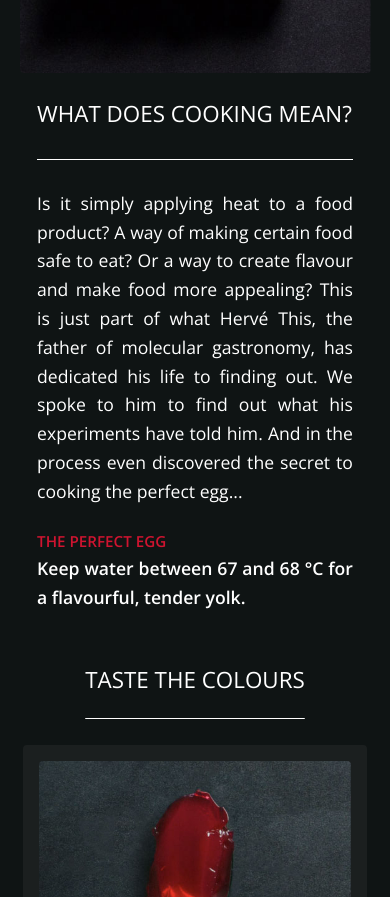
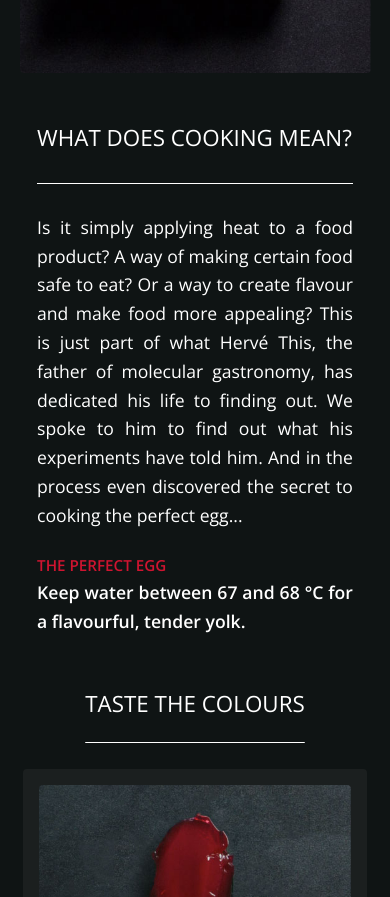
Before and after one commit to rpaure/KMC-Orchard, a website built with webpack: page src/index.html in a window 390 px wide. Shown: the part 1258-2155 px from the top of the page. Built offline with nearby package versions, Linux system fonts and the light colour scheme.

Commit message:
Update gallery.css

```diff
--- a/src/styles/gallery.css
+++ b/src/styles/gallery.css
@@ -100,6 +100,12 @@ font-weight: 700;
     max-height: 100%;            /* prevent vertical stretching */
     display: block;              /* fixes Safari inline rendering issue */
   }
+ .gallery-text {
+    grid-column: 1 / 3;
+    margin-top: 1.5rem;
+    text-align: center;
+  }
+}
 @media (max-width: 768px) {
   .gallery-grid {
     display: flex;
```
